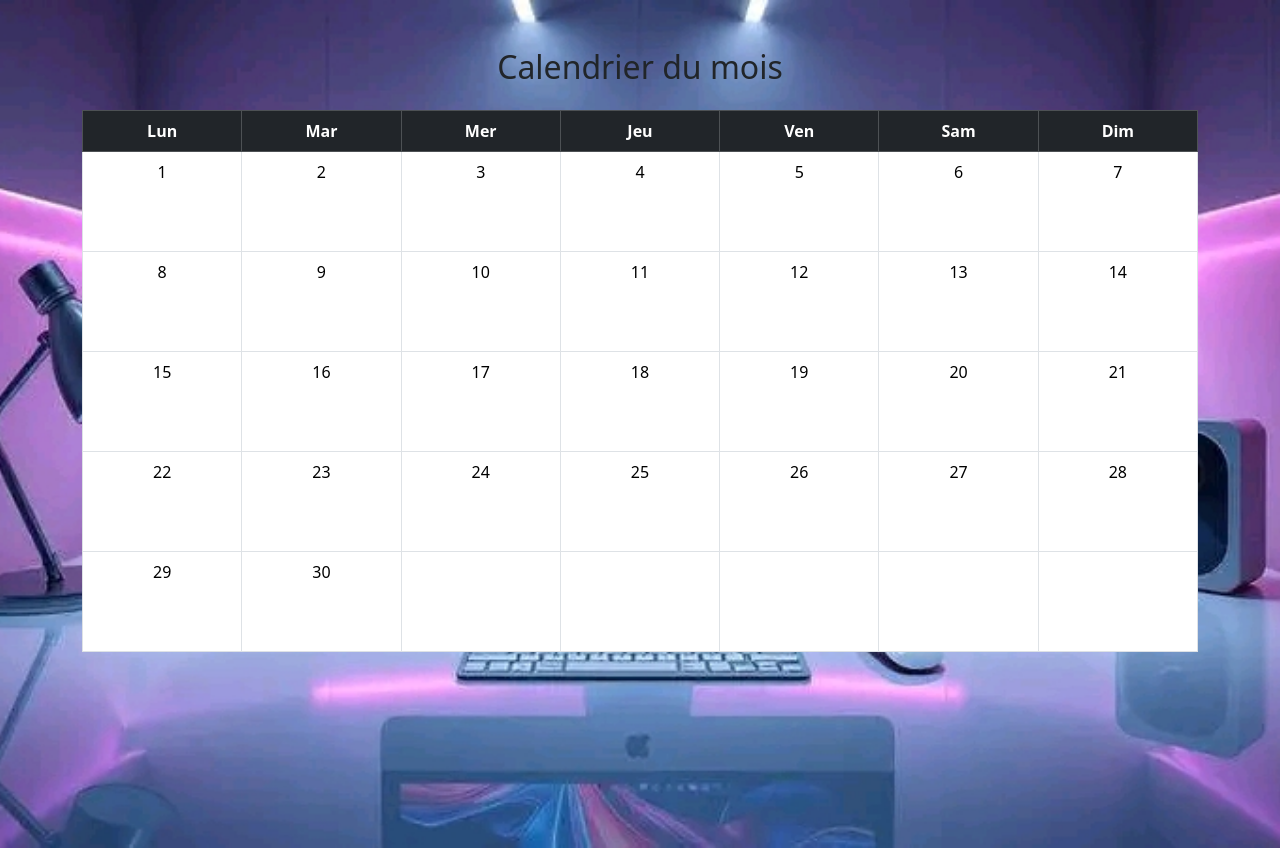
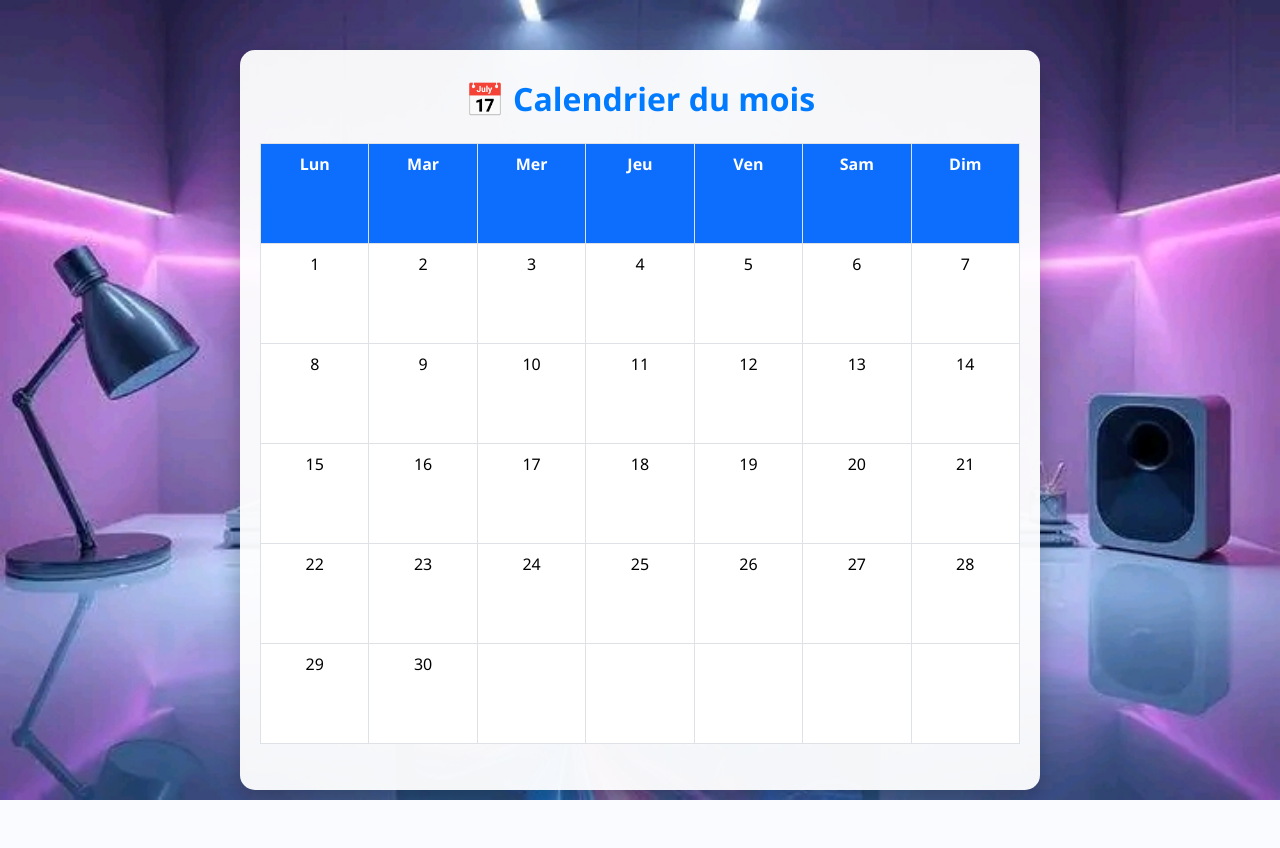
Before and after one commit to joel-piako5/joeformation, a Flask app: page /calendrier in a window 1280 px wide. After the commit the page ends 800 px from the top, so only its background shows below. Run offline with Flask 3, Linux system fonts and the light colour scheme.

Commit message:
Update calendrier.html

```diff
--- a/templates/calendrier.html
+++ b/templates/calendrier.html
@@ -12,27 +12,107 @@
             background-size: cover;
             background-position: center;
             background-repeat: no-repeat;
-            height: 100vh;
+            min-height: 100vh;
+            font-family: 'Segoe UI', sans-serif;
+            display: flex;
+            justify-content: center;
+            align-items: flex-start;
+            padding-top: 50px;
         }
-        .calendar td {
+
+        .calendar-container {
+            background: rgba(255,255,255,0.95);
+            padding: 30px 20px;
+            border-radius: 15px;
+            max-width: 800px;
+            width: 100%;
+            box-shadow: 0 8px 25px rgba(0,0,0,0.25);
+            animation: fadeIn 0.8s ease;
+        }
+
+        h2 {
+            text-align: center;
+            color: #007bff;
+            margin-bottom: 25px;
+            font-weight: bold;
+        }
+
+        table.calendar {
+            width: 100%;
+            table-layout: fixed;
+            border-collapse: collapse;
+        }
+
+        table.calendar th, table.calendar td {
+            border: 1px solid #dee2e6;
             width: 14%;
             height: 100px;
             text-align: center;
             vertical-align: top;
+            position: relative;
+            transition: background 0.3s, transform 0.2s;
+            cursor: pointer;
         }
-        .today {
+
+        table.calendar th {
             background-color: #0d6efd;
             color: white;
+            font-weight: bold;
+        }
+
+        table.calendar td:hover:not(.today) {
+            background-color: #cce5ff;
+            transform: scale(1.05);
+        }
+
+        .today {
+            background-color: #198754;
+            color: white;
             border-radius: 50%;
+            font-weight: bold;
+        }
+
+        .tooltip {
+            position: absolute;
+            top: 5px;
+            right: 5px;
+            background: #ffc107;
+            color: #000;
+            padding: 2px 6px;
+            border-radius: 5px;
+            font-size: 0.75rem;
+            display: none;
+        }
+
+        table.calendar td:hover .tooltip {
+            display: block;
+        }
+
+        @keyframes fadeIn {
+            from { opacity: 0; transform: translateY(20px); }
+            to { opacity: 1; transform: translateY(0); }
+        }
+
+        @media (max-width: 768px) {
+            table.calendar th, table.calendar td {
+                height: 70px;
+                font-size: 0.9rem;
+            }
+        }
+
+        @media (max-width: 480px) {
+            table.calendar th, table.calendar td {
+                height: 60px;
+                font-size: 0.8rem;
+            }
         }
     </style>
 </head>
-<body class="bg-light">
-
-<div class="container mt-5">
-    <h2 class="text-center mb-4">Calendrier du mois</h2>
-    <table class="table table-bordered calendar">
-        <thead class="table-dark text-center">
+<body>
+<div class="calendar-container">
+    <h2>📅 Calendrier du mois</h2>
+    <table class="table calendar">
+        <thead class="text-center">
             <tr>
                 <th>Lun</th>
                 <th>Mar</th>
@@ -47,11 +127,12 @@
             {% for week in weeks %}
                 <tr>
                     {% for day in week %}
-      {% if day == 0 %}
+                        {% if day == 0 %}
                             <td></td>
                         {% else %}
                             <td class="{% if year == today.year and month == today.month and day == today.day %}today{% endif %}">
                                 {{ day }}
+                                <span class="tooltip">Événement !</span>
                             </td>
                         {% endif %}
                     {% endfor %}
@@ -60,6 +141,5 @@
         </tbody>
     </table>
 </div>
-
 </body>
 </html>
```
